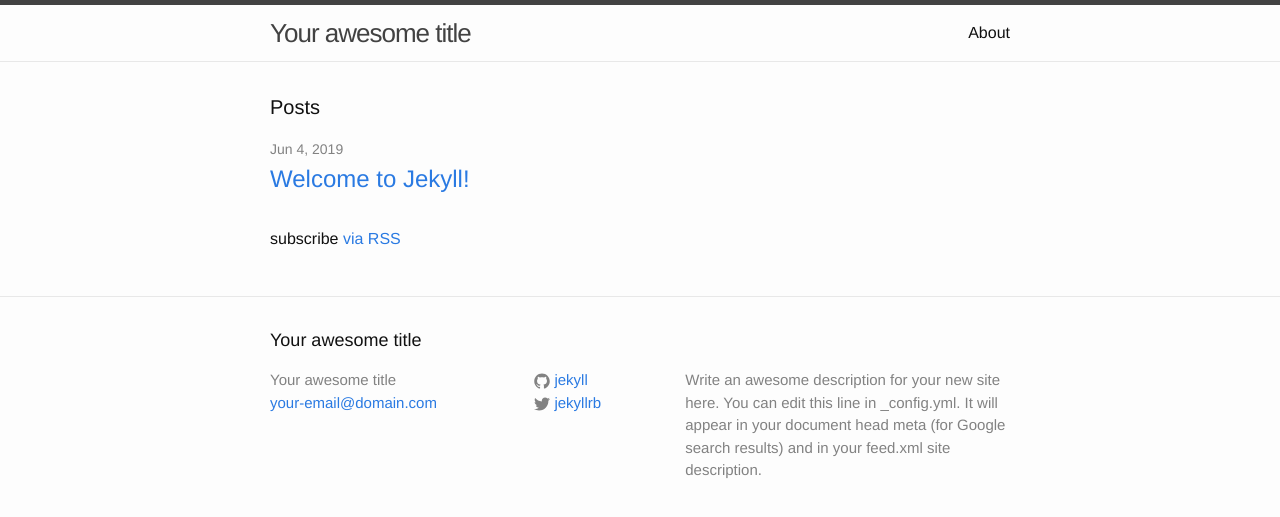
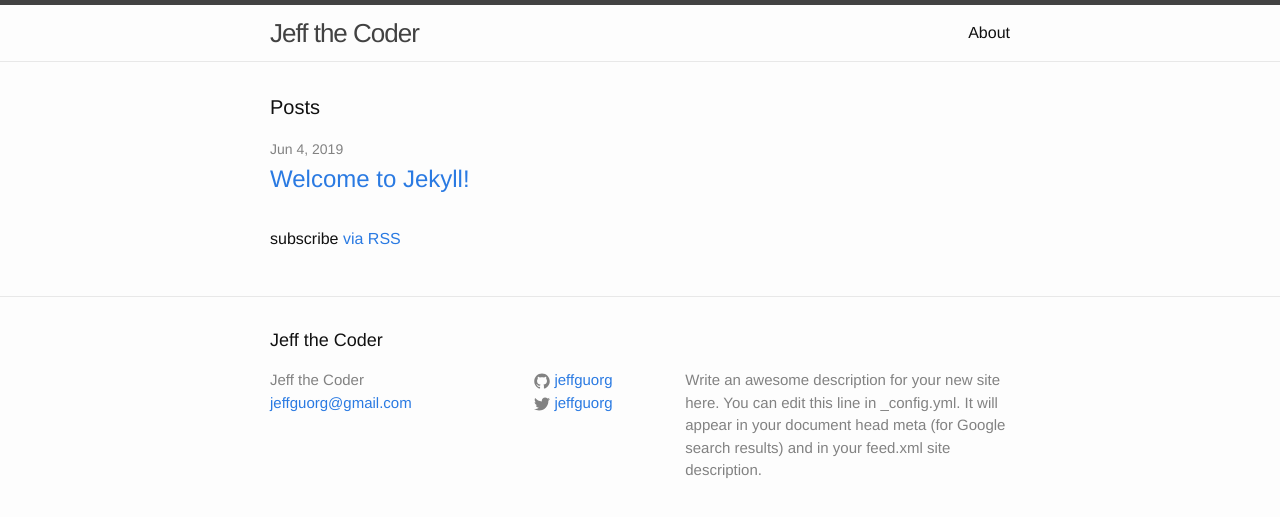
Before and after one commit to jeffguorg/jeffguorg.github.io, a Jekyll site: the page built from index.html, in a window 1280 px wide. Shown: the top 517 px of the page. Built offline with Jekyll 4.4.1, drawn with Linux system fonts in a browser that asks for light colours.

Commit message:
update config

```diff
--- a/_config.yml
+++ b/_config.yml
@@ -6,16 +6,16 @@
 # 'jekyll serve'. If you change this file, please restart the server process.
 
 # Site settings
-title: Your awesome title
-email: your-email@domain.com
+title: Jeff the Coder
+email: jeffguorg@gmail.com
 description: > # this means to ignore newlines until "baseurl:"
   Write an awesome description for your new site here. You can edit this
   line in _config.yml. It will appear in your document head meta (for
   Google search results) and in your feed.xml site description.
 baseurl: "" # the subpath of your site, e.g. /blog
-url: "http://yourdomain.com" # the base hostname & protocol for your site
-twitter_username: jekyllrb
-github_username:  jekyll
+url: "https://jeffguorg.github.io" # the base hostname & protocol for your site
+twitter_username: jeffguorg
+github_username:  jeffguorg
 
 # Build settings
 markdown: kramdown
```
